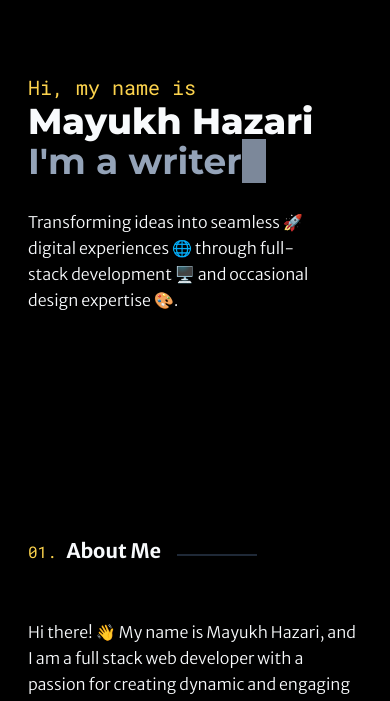
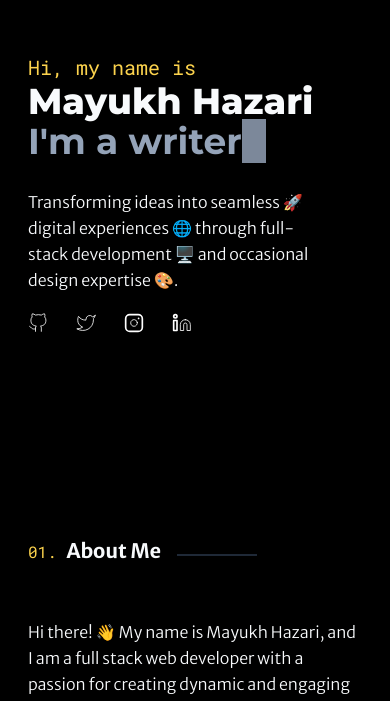
Before and after one commit to xmayukx/my-portfolio, a Next.js app: page /Hometxt in a window 390 px wide. Shown: the part 139-840 px from the top of the page. Built offline with nearby package versions, Linux system fonts and the light colour scheme; no server answers.

Commit message:
Add Social links and made responsive

```diff
--- a/src/pages/Contact.jsx
+++ b/src/pages/Contact.jsx
@@ -18,7 +18,7 @@ export default function Contact() {
 
             <div className="flex justify-center mt-10 mb-28">
                 <Link href="mailto:hazari.mayukh77@gmail.com">
-                    <button on type="button" class="text-yellow-400 hover:text-white border border-yellow-400 hover:bg-yellow-500 focus:ring-1 focus:outline-none focus:ring-yellow-300 font-medium rounded-sm text-sm px-10 py-4 text-center mr-2 mb-2 dark:border-yellow-300 dark:text-yellow-300 dark:hover:text-white dark:hover:bg-yellow-400 dark:focus:ring-yellow-900">Hola!</button>
+                    <button type="button" className="text-yellow-400 hover:text-white border border-yellow-400 hover:bg-yellow-500 focus:ring-1 focus:outline-none focus:ring-yellow-300 font-medium rounded-sm text-sm px-10 py-4 text-center mr-2 mb-2 dark:border-yellow-300 dark:text-yellow-300 dark:hover:text-white dark:hover:bg-yellow-400 dark:focus:ring-yellow-900">Hola!</button>
                 </Link>
             </div>
             <Footer/>
--- a/src/pages/Dock.jsx
+++ b/src/pages/Dock.jsx
@@ -6,9 +6,9 @@ import IconTwitter from "./icons/Twitter";
 
 export default function Dock() {
     return (
-        <div className="lg:visible invisible">
-
-            <ul className="grid grid-cols-1 gap-8 pl-8 top-[25rem] fixed left-0 ">
+        <div>
+            <div  className="lg:visible invisible">
+                <ul className="grid grid-cols-1 gap-8 pl-8 top-[15rem] fixed left-0 ">
                     <Link href="https://github.com/xmayukx" className="hover:text-yellow-300" >
                         <li><GitHub /></li>
                     </Link>
@@ -24,11 +24,12 @@ export default function Dock() {
                 </ul>
 
 
-            <div className="top-[37rem] fixed right-[2.5rem] rotate-90">
+                <div className="top-[27.5rem] fixed right-[2.5rem] rotate-90">
                     <Link href="mailto:hazari.mayukh77@gmail.com">
                         <span className=" text-slate-400 robo fixed right-[0] text-sm hover:text-yellow-300">hazari.mayukh77@gmail.com</span>
                     </Link>
                 </div>
             </div>
+        </div>
     )
 } 5
--- a/src/pages/Hometxt.jsx
+++ b/src/pages/Hometxt.jsx
@@ -1,15 +1,19 @@
+import Link from "next/link";
 import React, { useEffect, useState } from "react";
 import About from "./about";
 import Contact from "./Contact";
 import Work from "./Work";
-
+import GitHub from "./icons/Github";
+import IconInstagram from "./icons/Instagram";
+import IconLinkedin from "./icons/LinkedIn";
+import IconTwitter from "./icons/Twitter";
 
 export default function Hometxt() {
 
   return (
     <div>
       <div className="lg:pl-72 lg:pt-2 lg:px-12 leading-relaxed lg:text-justify">
-        <div className="mb-56 mt-[13.25rem] leading-1 pl-7">
+        <div className="mb-56 mt-[12rem] leading-1 pl-7">
           <h3 className="text-amber-300 robo lg:text-lg text-xl ">Hi, my name is</h3>
 
           <h1 className="montse text-slate-50 lg:text-7xl text-4xl font-extrabold">Mayukh Hazari</h1>
@@ -22,7 +26,25 @@ export default function Hometxt() {
           <p className="text-slate-50 pt-7 merri lg:merri font-light text-left lg:text-left lg:pr-[45rem] pr-20">
             Transforming ideas into seamless 🚀 digital experiences 🌐 through full-stack development 🖥️ and occasional design expertise 🎨.
           </p>
+
+          <div className="lg:invisible visible relative top-5">
+            <ul className="flex gap-7">
+              <Link href="https://github.com/xmayukx" className="hover:text-yellow-300" >
+                <li><GitHub /></li>
+              </Link>
+              <Link href="https://twitter.com/xmayuk_hx" className="transition ease-in-out">
+                <li><IconTwitter /></li>
+              </Link>
+              <Link href="https://www.instagram.com/xmayuk_hx/">
+                <li><IconInstagram /></li>
+              </Link>
+              <Link href="https://www.linkedin.com/in/mayukh-hazari-212276220">
+                <li><IconLinkedin /></li>
+              </Link>
+            </ul>
+          </div>
         </div>
+
         <About />
         <Work />
         <Contact />
--- a/src/pages/icons/Github.jsx
+++ b/src/pages/icons/Github.jsx
@@ -1,7 +1,7 @@
 import React from 'react';
 
 const GitHub = () => (
-    <svg xmlns="http://www.w3.org/2000/svg" width="20" height="20" viewBox="0 0 24 24" fill="none" stroke="white" strokeWidth="2" stroke-linecap="round" stroke-linejoin="round" className="feather feather-github"><path d="M9 19c-5 1.5-5-2.5-7-3m14 6v-3.87a3.37 3.37 0 0 0-.94-2.61c3.14-.35 6.44-1.54 6.44-7A5.44 5.44 0 0 0 20 4.77 5.07 5.07 0 0 0 19.91 1S18.73.65 16 2.48a13.38 13.38 0 0 0-7 0C6.27.65 5.09 1 5.09 1A5.07 5.07 0 0 0 5 4.77a5.44 5.44 0 0 0-1.5 3.78c0 5.42 3.3 6.61 6.44 7A3.37 3.37 0 0 0 9 18.13V22"></path></svg>
+    <svg xmlns="http://www.w3.org/2000/svg" width="20" height="20" viewBox="0 0 24 24" fill="none" stroke="white" strokeWidth="2" strokeLinecap="round" strokeLinejoin="round" className="feather feather-github"><path d="M9 19c-5 1.5-5-2.5-7-3m14 6v-3.87a3.37 3.37 0 0 0-.94-2.61c3.14-.35 6.44-1.54 6.44-7A5.44 5.44 0 0 0 20 4.77 5.07 5.07 0 0 0 19.91 1S18.73.65 16 2.48a13.38 13.38 0 0 0-7 0C6.27.65 5.09 1 5.09 1A5.07 5.07 0 0 0 5 4.77a5.44 5.44 0 0 0-1.5 3.78c0 5.42 3.3 6.61 6.44 7A3.37 3.37 0 0 0 9 18.13V22"></path></svg>
 );
 // http://www.w3.org/2000/svg
 export default GitHub;
--- a/src/pages/icons/Instagram.jsx
+++ b/src/pages/icons/Instagram.jsx
@@ -1,7 +1,7 @@
 import React from 'react';
 
 const IconInstagram = () => (
-    <svg xmlns="http://www.w3.org/2000/svg" width="20" height="20" viewBox="0 0 24 24" fill="none" stroke="white" stroke-width="2" stroke-linecap="round" stroke-linejoin="round" class="feather feather-instagram"><rect x="2" y="2" width="20" height="20" rx="5" ry="5"></rect><path d="M16 11.37A4 4 0 1 1 12.63 8 4 4 0 0 1 16 11.37z"></path><line x1="17.5" y1="6.5" x2="17.51" y2="6.5"></line></svg>
+    <svg xmlns="http://www.w3.org/2000/svg" width="20" height="20" viewBox="0 0 24 24" fill="none" stroke="white" strokeWidth="2" strokeLinecap="round" strokeLinejoin="round" className="feather feather-instagram"><rect x="2" y="2" width="20" height="20" rx="5" ry="5"></rect><path d="M16 11.37A4 4 0 1 1 12.63 8 4 4 0 0 1 16 11.37z"></path><line x1="17.5" y1="6.5" x2="17.51" y2="6.5"></line></svg>
 );
 
 export default IconInstagram;
--- a/src/pages/icons/LinkedIn.jsx
+++ b/src/pages/icons/LinkedIn.jsx
@@ -1,7 +1,7 @@
 import React from 'react';
 
 const IconLinkedin = () => (
-    <svg xmlns="http://www.w3.org/2000/svg" width="20" height="20" viewBox="0 0 24 24" fill="none" stroke="white" strokeWidth="2" stroke-linecap="round" stroke-linejoin="round" class="feather feather-linkedin"><path d="M16 8a6 6 0 0 1 6 6v7h-4v-7a2 2 0 0 0-2-2 2 2 0 0 0-2 2v7h-4v-7a6 6 0 0 1 6-6z"></path><rect x="2" y="9" width="4" height="12"></rect><circle cx="4" cy="4" r="2"></circle></svg>
+    <svg xmlns="http://www.w3.org/2000/svg" width="20" height="20" viewBox="0 0 24 24" fill="none" stroke="white" strokeWidth="2" strokeLinecap="round" strokeLinejoin="round" className="feather feather-linkedin"><path d="M16 8a6 6 0 0 1 6 6v7h-4v-7a2 2 0 0 0-2-2 2 2 0 0 0-2 2v7h-4v-7a6 6 0 0 1 6-6z"></path><rect x="2" y="9" width="4" height="12"></rect><circle cx="4" cy="4" r="2"></circle></svg>
 );
 
 export default IconLinkedin;
```
Lines whose indentation alone changed are shown as unchanged.
